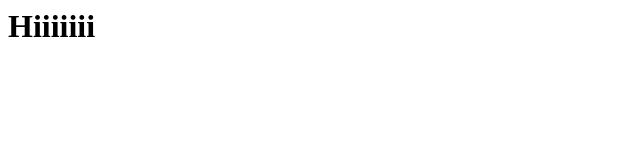
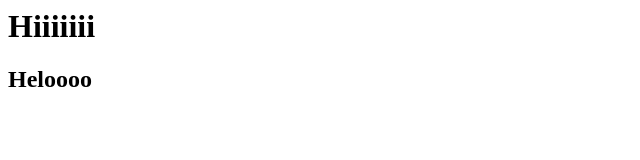
Before and after one commit to Avishka426/web_app, a plain HTML site: page index.html in a window 1280 px wide. Shown: the whole page, without its empty margins (0-640 px from the left). Drawn offline with Linux system fonts and the light colour scheme.

Commit message:
print hello

```diff
--- a/index.html
+++ b/index.html
@@ -4,5 +4,7 @@
   </head>
   <body>
     <h1>Hiiiiiii</h1>
+    <h2>Heloooo
+    </h2>
   </body>
 </html>
```
